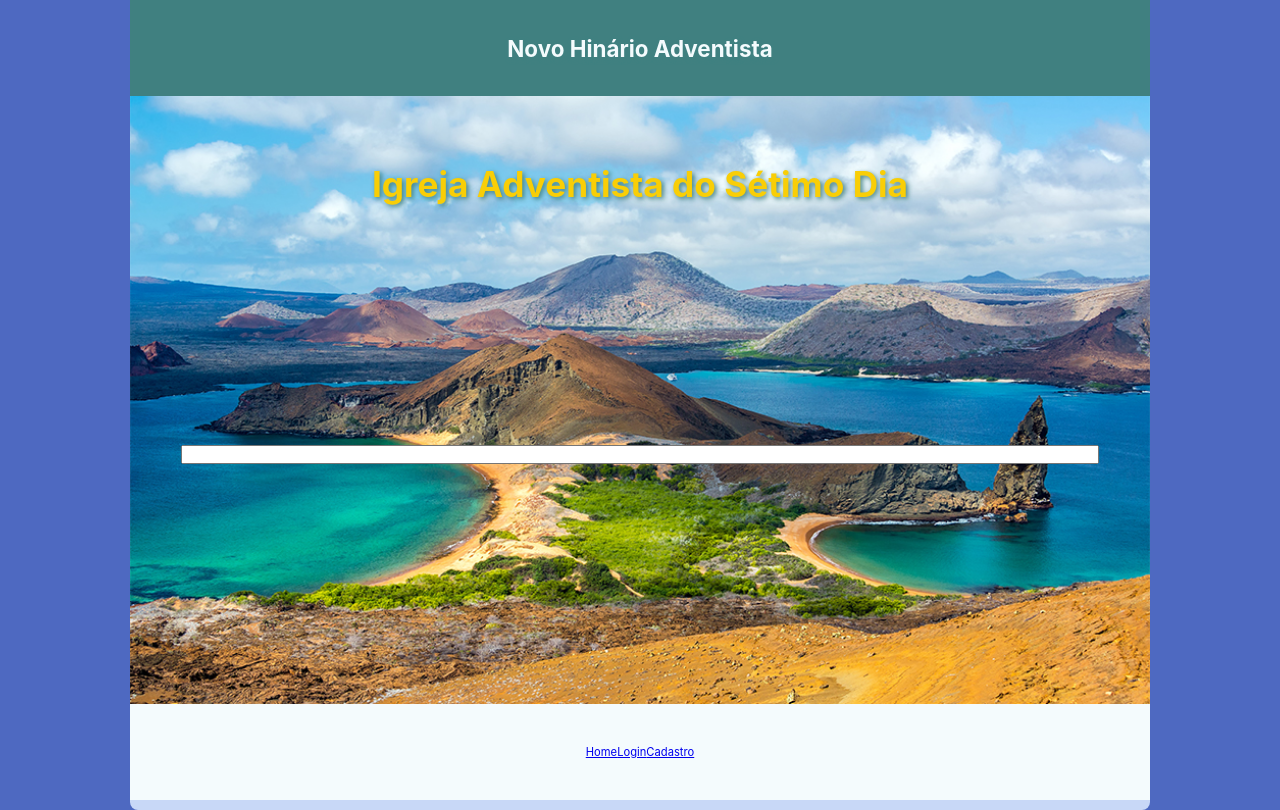
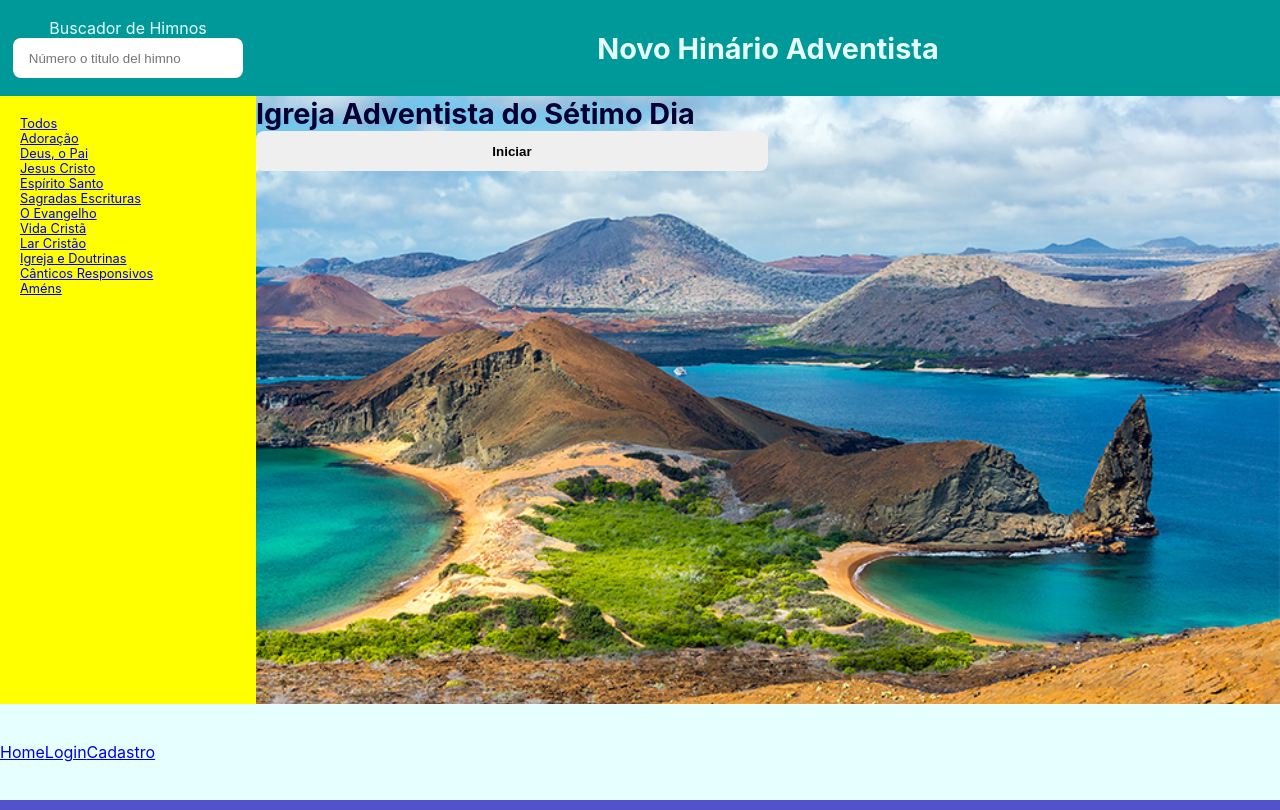
Before and after one commit to HardBoris/hinario-frontend, a React (Create React App) app: page / in a window 1280 px wide. Built offline with nearby package versions, Linux system fonts and the light colour scheme; sample sign-in values are in the browser's storage.

Commit message:
feat: searcher component

```diff
--- a/src/App.css
+++ b/src/App.css
@@ -5,24 +5,24 @@
   background: var(--fondo);
   /* font-size: calc(10px + (16 - 10) * ((100vw - 300px) / (1440 - 300))); */
   border-radius: 0.5rem;
-  padding-bottom: 10px;
-  padding-top: 10px;
-  font-size: 0.7rem;
+  padding: 10px 0;
+  /* font-size: 1rem; */
 }
 
 @media (min-width: 430px) and (max-width: 768px) {
   .app {
     /* font-size: calc(14px + (16 - 14) * ((100vw - 430px) / (768 - 430))); */
     width: 420px;
-    font-size: 1rem;
+    /* font-size: 1rem; */
   }
 }
 
 @media (min-width: 769px) {
   .app {
     /* font-size: calc(10px + (16 - 10) * ((100vw - 769px) / (1440 - 769))); */
-    width: 90vw;
-    max-width: 1020px;
+    width: 100vw;
+    /* max-width: 1020px; */
+    padding: 0;
     /* font-size: 0.6rem; */
   }
 }
--- /dev/null
+++ b/src/assets/data/HymnalSections.js
@@ -0,0 +1,18 @@
+const hymnalSections = [
+  { way: "/all", lettering: "Todos" },
+  { way: "/worship", lettering: "Adoração" },
+  { way: "/the_father", lettering: "Deus, o Pai" },
+  { way: "/jesus_christ", lettering: "Jesus Cristo" },
+  { way: "/holy_spirit", lettering: "Espírito Santo" },
+  { way: "/holy_bible", lettering: "Sagradas Escrituras" },
+  { way: "/the_gospel", lettering: "O Evangelho" },
+  { way: "/christian_life", lettering: "Vida Cristã" },
+  { way: "/christian_home", lettering: "Lar Cristão" },
+  { way: "/church_and_doctrines", lettering: "Igreja e Doutrinas" },
+  { way: "/responsive_chants", lettering: "Cânticos Responsivos" },
+  { way: "/amens", lettering: "Améns" },
+];
+
+export const getHymnalSections = () => {
+  return hymnalSections;
+};
--- /dev/null
+++ b/src/components/searcher/index.tsx
@@ -0,0 +1,33 @@
+import "./style.css";
+import { InputHTMLAttributes } from "react";
+import { useSearcher } from "../../context/SearcherContext";
+
+interface SearcherProps extends InputHTMLAttributes<HTMLInputElement> {
+  placeholder?: string;
+  name: string;
+  label?: string;
+}
+
+export const Searcher = ({
+  label,
+  placeholder,
+  name,
+  value,
+}: SearcherProps) => {
+  const { setSearcher } = useSearcher();
+  return (
+    <div className="searcher__form">
+      <div className="searcher__label">{label}</div>
+      <input
+        className="searcher__input"
+        type="text"
+        placeholder={placeholder}
+        name={name}
+        value={value}
+        onChange={(e) => {
+          setSearcher(e.target.value);
+        }}
+      />
+    </div>
+  );
+};
--- /dev/null
+++ b/src/components/searcher/style.css
@@ -0,0 +1,11 @@
+.searcher__form {
+  width: 100%;
+}
+
+.searcher__input {
+  border: none;
+  width: 90%;
+  height: 3em;
+  border-radius: 0.5rem;
+  padding-left: 1rem;
+}
--- /dev/null
+++ b/src/context/SearcherContext.tsx
@@ -0,0 +1,28 @@
+import { createContext, ReactNode, useContext, useState } from "react";
+
+interface SearcherProviderProps {
+  children: ReactNode;
+}
+
+interface SearcherContextData {
+  searcher: string;
+  setSearcher: any;
+}
+
+export const SearcherContext = createContext<SearcherContextData>(
+  {} as SearcherContextData
+);
+const useSearcher = () => useContext(SearcherContext);
+const SearcherProvider = ({ children }: SearcherProviderProps) => {
+  const [searcher, setSearcher] = useState("");
+  /* const myFunction = () => {
+    setSearcher("Buscando");
+  }; */
+  return (
+    <SearcherContext.Provider value={{ searcher, setSearcher }}>
+      {children}
+    </SearcherContext.Provider>
+  );
+};
+
+export { useSearcher, SearcherProvider };
--- a/src/pages/Home/index.tsx
+++ b/src/pages/Home/index.tsx
@@ -3,20 +3,48 @@
 // import { useAuth } from "../../context/UserContext";
 import { NavBar } from "../../components/NavBar";
 import "./style.css";
+import { Link } from "react-router-dom";
+// import { useState } from "react";
+import { getHymnalSections } from "../../assets/data/HymnalSections";
+import App from "../../App";
+import { Searcher } from "../../components/searcher";
 
 export const Home = () => {
   // const history = useNavigate();
   // const { signOut } = useAuth();
+
+  const hymnalSections = getHymnalSections();
+
   return (
     <>
       <header>
-        <h1>Novo Hinário Adventista</h1>
+        <div className="header__searcher">
+          <Searcher
+            name="hymnal-searcher"
+            label="Buscador de Himnos"
+            placeholder="Número o titulo del himno"
+          />
+        </div>
+        <div className="header__content">
+          <div className="header__lettering">
+            <h1>Novo Hinário Adventista</h1>
+          </div>
+        </div>
       </header>
       <main>
-        <h1>Igreja Adventista do Sétimo Dia</h1>
-        <div className="fields">
-          <input type="text" />
-        </div>
+        <aside>
+          <nav>
+            {hymnalSections.map((item) => (
+              <div className="header__navigator">
+                <Link to={item.way}>{item.lettering}</Link>
+              </div>
+            ))}
+          </nav>
+        </aside>
+        <section>
+          <h1>Igreja Adventista do Sétimo Dia</h1>
+          <button>Iniciar</button>
+        </section>
       </main>
       <footer>
         <NavBar />
--- a/src/pages/Home/style.css
+++ b/src/pages/Home/style.css
@@ -1,7 +1,75 @@
-h1 {
-  text-shadow: 2px 2px 5px var(--verde-cobre);
+.header__lettering {
+  width: 100%;
+  font-size: 1.2rem;
 }
 
-.fields {
-  width: 90%;
+/* h1 {
+  text-align: center;
+} */
+
+.header__content {
+  display: none;
 }
+
+@media (min-width: 430px) and (max-width: 768px) {
+  .header__lettering {
+    /* width: 40%; */
+  }
+
+  .header__content {
+    /* width: 60%; */
+  }
+}
+
+@media (min-width: 769px) {
+  h1 {
+    /* font-size: 1.1rem; */
+  }
+
+  .fields {
+    width: 90%;
+  }
+
+  nav {
+    /* overflow-x: scroll; */
+    /* display: flex;
+    justify-content: space-evenly;
+    align-items: center; */
+    width: 100%;
+  }
+
+  .header__searcher {
+    width: 20%;
+  }
+
+  .header__lettering {
+    width: 100%;
+    text-align: center;
+    padding: 0 20px;
+    font-size: 1rem;
+  }
+
+  .header__content {
+    width: 80%;
+    display: block;
+  }
+
+  .header__navigator {
+    width: 100%;
+    font-size: 0.8rem;
+    /* word-wrap: normal; */
+    /* text-align: center; */
+  }
+
+  aside {
+    width: 20%;
+    height: 100%;
+    background-color: var(--yellow-500-ligth);
+    padding: 20px;
+  }
+
+  section {
+    width: 80%;
+    height: 100%;
+  }
+}
--- a/src/pages/SignUp/style.css
+++ b/src/pages/SignUp/style.css
@@ -10,7 +10,7 @@
   display: flex;
   justify-content: center;
   align-items: center;
-  background-color: var(--fondo);
+  background-color: var(--blue-200-200);
   /* font-size: 0.75rem; */
 }
 
--- a/src/routes/PrivateRoutes.tsx
+++ b/src/routes/PrivateRoutes.tsx
@@ -5,6 +5,7 @@
   return (
     <Routes>
       <Route path="/" element={<Home />} />
+      <Route path="/user" />
       <Route path="*" element={<Navigate to="/" replace />} />
     </Routes>
   );
--- a/src/styles/global.css
+++ b/src/styles/global.css
@@ -1,5 +1,9 @@
 body,
 header,
+main,
+footer,
+aside,
+section,
 form,
 input,
 div,
@@ -14,12 +18,22 @@
   outline: 0;
 }
 
+:root {
+  --yellow-500-ligth: #ffff00;
+  --blue-200-200: #7a7acc;
+  --blue-300-200: #5252cc;
+  --blue-full-dark: #000033;
+  --blue-100-ligth: #ccccff;
+  --turquoise-500-400: #009999;
+  --turquoise-100-ligth: #e6ffff;
+}
+
 body {
   font-size: 16px;
   width: 100vw;
   height: 100vh;
   color: black;
-  background-color: var(--oscuro);
+  background-color: var(--blue-300-200);
   display: flex;
   justify-content: center;
   align-items: center;
@@ -28,49 +42,42 @@
 header {
   width: 100%;
   height: 12vh;
-  background-color: var(--verde-cobre);
-  color: var(--claro);
+  background-color: var(--turquoise-500-400);
+  color: var(--turquoise-100-ligth);
   display: flex;
+  /* flex-direction: column; */
   justify-content: center;
   align-items: center;
+  text-align: center;
+  /* font-size: clamp(0.8em, 0.8em + 1vw, 1em); */
 }
 main {
   width: 100%;
   height: 76vh;
-  background-image: url("../assets/galapagos.jpg");
+  background-image: url("../assets/img/galapagos.jpg");
   background-position: center;
   background-size: cover;
-  color: var(--amarillo);
+  color: var(--blue-full-dark);
   display: flex;
-  flex-direction: column;
-  justify-content: space-evenly;
-  align-items: center;
-  font-size: 1.1rem;
-  text-align: center;
+  /* flex-direction: column; */
+  /* justify-content: space-evenly; */
+  /* align-items: center; */
+  /* font-size: 1.1rem; */
+  /* text-align: center; */
 }
 
 footer {
   width: 100%;
   height: 12vh;
-  background-color: var(--claro);
-  color: var(--verde-cobre);
+  background-color: var(--turquoise-100-ligth);
+  color: var(--turquoise-500-400);
   display: flex;
   justify-content: center;
   align-items: center;
 }
 
-:root {
-  --fondo: #c8d8f7;
-  --oscuro: #4e69c1;
-  --claro: #f4fbfd;
-  --oscuridad: #122b5b;
-  --medio-oscuro: #7598d8;
-  --verde-cobre: #408080;
-  --amarillo: #f9ce06;
-}
-
 .group {
-  color: var(--oscuridad);
+  color: var(--blue-full-dark);
   width: 300px;
   height: auto;
   margin: auto;
@@ -82,7 +89,7 @@
   display: flex;
   justify-content: center;
   align-items: center;
-  color: var(--claro);
+  color: var(--turquoise-100-ligth);
 }
 
 .fields {
@@ -101,14 +108,18 @@
 }
 
 .positivo {
-  background-color: var(--verde-cobre);
-  color: var(--claro);
+  background-color: var(--turquoise-500-400);
+  color: var(--turquoise-100-ligth);
 }
 
 .positivo:hover {
-  border: 2px solid var(--verde-cobre);
-  color: var(--verde-cobre);
-  background-color: var(--claro);
+  border: 2px solid var(--turquoise-500-400);
+  color: var(--turquoise-500-400);
+  background-color: var(--turquoise-100-ligth);
+}
+
+h1 {
+  font-size: clamp(1.3em, 1em + 1vw, 3em);
 }
 
 @media (min-width: 430px) and (max-width: 768px) {
@@ -125,4 +136,10 @@
     justify-content: space-evenly;
     align-items: center;
   }
+
+  header {
+    /* flex-direction: row; */
+    /* align-items: center; */
+    /* font-size: 1.1rem; */
+  }
 }
```
Also changed, not shown: src/assets/img/galapagos.jpg (renamed from src/assets/galapagos.jpg).
